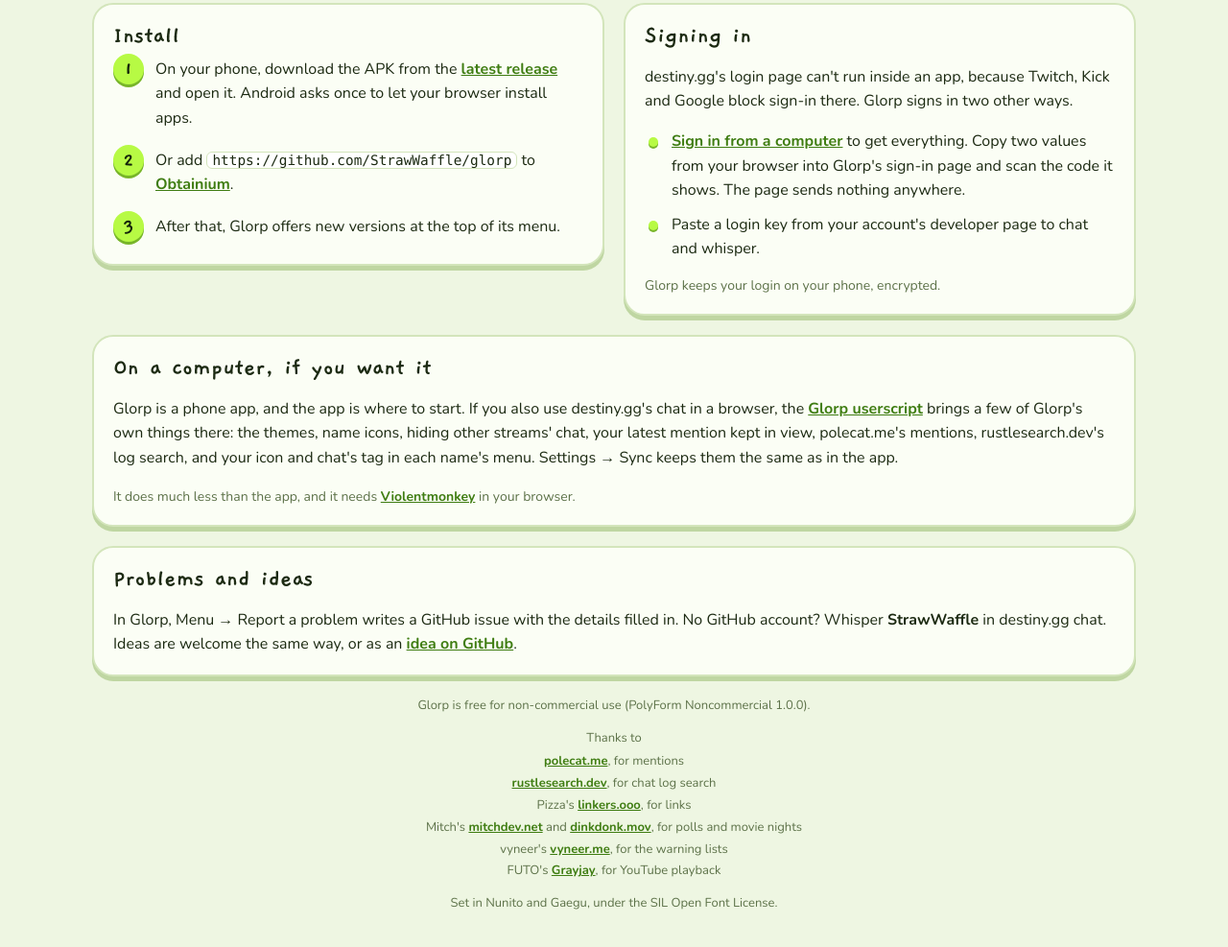
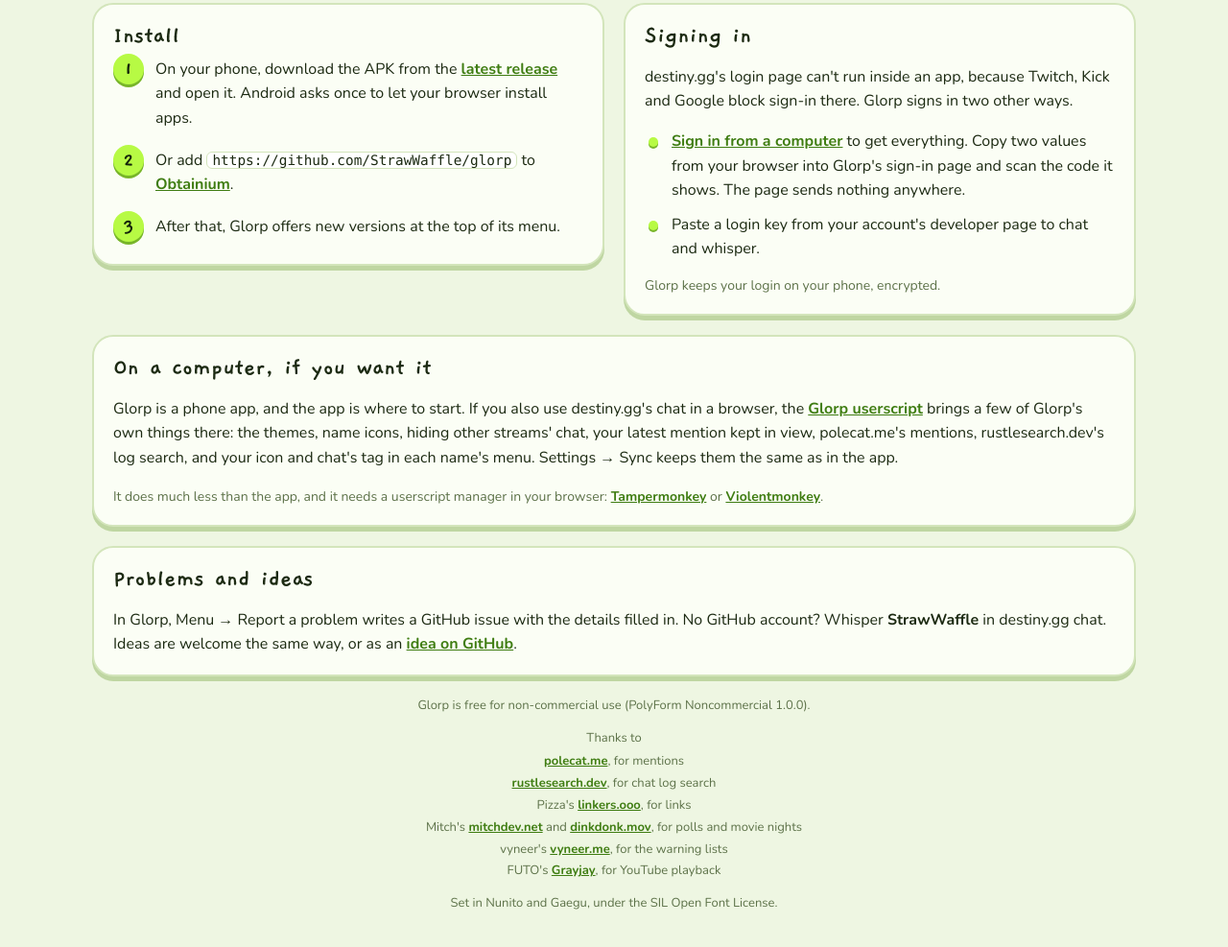
Before and after one commit to StrawWaffle/glorp, a plain HTML site: page pages/index.html in a window 1280 px wide. Shown: the part 4347-5334 px from the top of the page at 96% size. Drawn offline with Linux system fonts and the light colour scheme.

Commit message:
Home page: the userscript works with Tampermonkey or Violentmonkey

```diff
--- a/pages/index.html
+++ b/pages/index.html
@@ -151,7 +151,7 @@
   <section class="panel">
     <h2>On a computer, if you want it</h2>
     <p>Glorp is a phone app, and the app is where to start. If you also use destiny.gg's chat in a browser, the <a href="userscript/glorp.user.js">Glorp userscript</a> brings a few of Glorp's own things there: the themes, name icons, hiding other streams' chat, your latest mention kept in view, polecat.me's mentions, rustlesearch.dev's log search, and your icon and chat's tag in each name's menu. Settings → Sync keeps them the same as in the app.</p>
-    <p class="quiet">It does much less than the app, and it needs <a href="https://violentmonkey.github.io/">Violentmonkey</a> in your browser.</p>
+    <p class="quiet">It does much less than the app, and it needs a userscript manager in your browser: <a href="https://www.tampermonkey.net/">Tampermonkey</a> or <a href="https://violentmonkey.github.io/">Violentmonkey</a>.</p>
   </section>
 
   <section class="panel">
```
